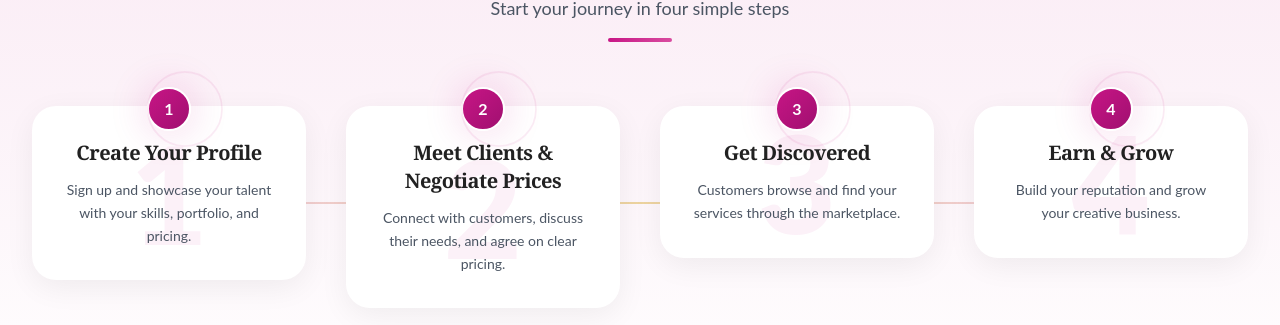
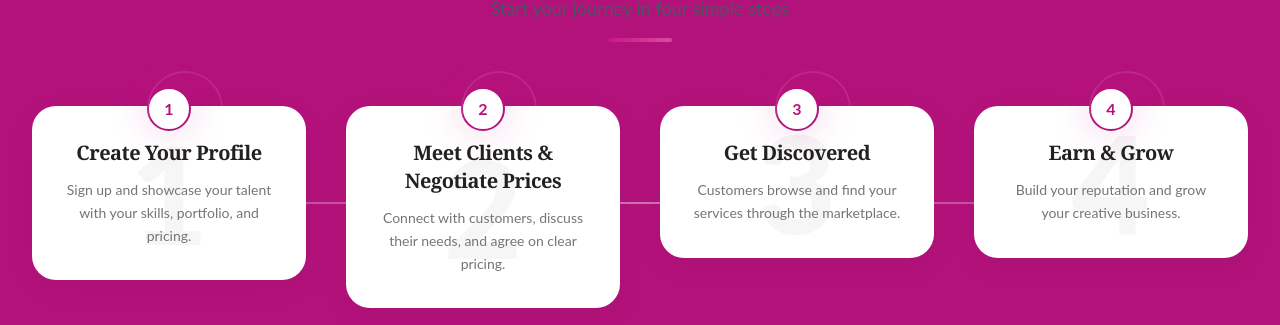
Before and after one commit to anam0001/alwan-marketplace, a Next.js app: page / in a window 1280 px wide. Shown: the part 1894-2219 px from the top of the page. Built offline with nearby package versions, Linux system fonts and the light colour scheme; no server answers.

Commit message:
Update How It Works section background and move email to footer

```diff
--- a/src/components/sections/HowItWorksSection.tsx
+++ b/src/components/sections/HowItWorksSection.tsx
@@ -19,7 +19,8 @@ export default function HowItWorksSection() {
   return (
     <section
       id="how-it-works"
-      className="section-padding bg-gradient-to-b from-primary/10 via-primary/5 to-white"
+      className="section-padding text-white"
+      style={{ backgroundColor: '#B4127B' }}
       aria-label="How It Works"
     >
       <div className="container-custom">
@@ -32,29 +33,29 @@ export default function HowItWorksSection() {
 
         <StaggerChildren className="grid grid-cols-1 md:grid-cols-2 xl:grid-cols-4 gap-8 md:gap-10 relative">
           {/* Connecting line (desktop only) */}
-          <div className="hidden xl:block absolute top-24 left-[10%] right-[10%] h-0.5 bg-gradient-to-r from-primary/20 via-accent-gold/40 to-primary/20" />
+          <div className="hidden xl:block absolute top-24 left-[10%] right-[10%] h-0.5 bg-gradient-to-r from-white/20 via-white/40 to-white/20" />
 
           {howItWorksSteps.map((step) => (
             <StaggerItem key={step.step}>
               <motion.div
                 whileHover={{ y: -10, rotateX: 2, rotateY: -2 }}
-                className="relative overflow-visible text-center p-8 rounded-3xl bg-white shadow-card hover:shadow-card-hover transition-all duration-500 border border-transparent hover:border-primary/10"
+                className="relative overflow-visible text-center p-8 rounded-3xl bg-white shadow-card hover:shadow-card-hover transition-all duration-500 border border-transparent hover:border-white/20 text-neutral-900"
               >
                 {/* Large faded background number (journey style) */}
                 <span
                   aria-hidden="true"
-                  className="absolute left-1/2 top-1/2 -translate-x-1/2 -translate-y-1/2 text-[7.5rem] md:text-[8.5rem] leading-none font-extrabold text-primary/[0.06] select-none pointer-events-none"
+                  className="absolute left-1/2 top-1/2 -translate-x-1/2 -translate-y-1/2 text-[7.5rem] md:text-[8.5rem] leading-none font-extrabold text-neutral-900/[0.04] select-none pointer-events-none"
                 >
                   {step.step}
                 </span>
 
                 {/* Step Number Circle */}
-                <div className="absolute -top-5 left-1/2 -translate-x-1/2 w-11 h-11 rounded-full bg-gradient-to-br from-primary to-primary-dark text-white text-base font-bold flex items-center justify-center shadow-glow border-2 border-white">
+                <div className="absolute -top-5 left-1/2 -translate-x-1/2 w-11 h-11 rounded-full bg-white text-[#B4127B] text-base font-bold flex items-center justify-center shadow-glow border-2 border-[#B4127B]">
                   {step.step}
                 </div>
 
                 {/* Journey pulse ring around step circle */}
-                <div className="absolute -top-5 left-1/2 -translate-x-1/2 w-11 h-11 rounded-full border border-primary/30 animate-ping" />
+                <div className="absolute -top-5 left-1/2 -translate-x-1/2 w-11 h-11 rounded-full border border-white/40 animate-ping" />
 
                 {/* Title */}
                 <h3 className="relative z-10 text-xl font-bold text-neutral-900 mb-3">
@@ -62,7 +63,7 @@ export default function HowItWorksSection() {
                 </h3>
 
                 {/* Description */}
-                <p className="relative z-10 text-neutral-500 text-sm leading-relaxed">
+                <p className="relative z-10 text-neutral-600 text-sm leading-relaxed">
                   {step.description}
                 </p>
               </motion.div>
--- a/src/lib/siteConfig.ts
+++ b/src/lib/siteConfig.ts
@@ -1,5 +1,5 @@
 export const siteConfig = {
-  email: "[Insert Email Address]",
+  email: "[anammunir234@gmail.com]",
   website: "https://www.alwan.com",
   whatsapp: "https://wa.me/923133457485",
   logo: "/alwan-logo.svg",
```
